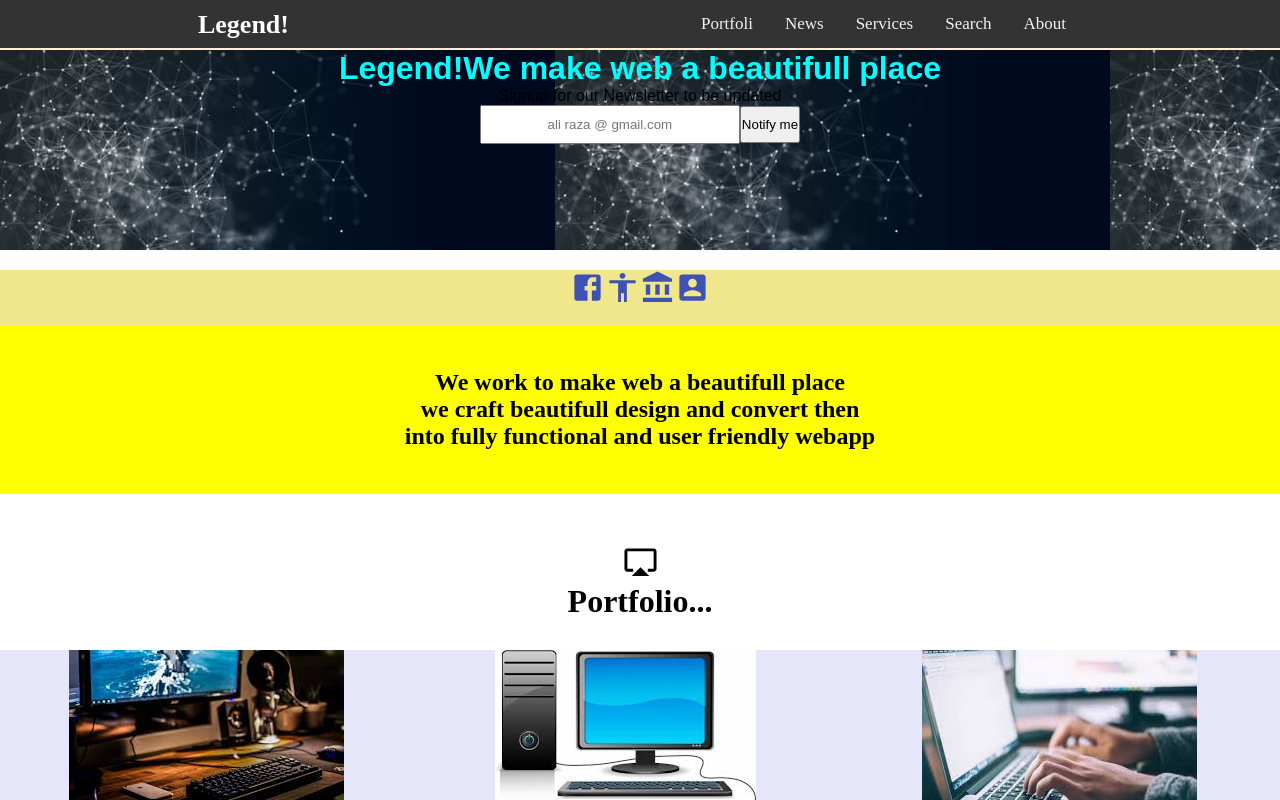
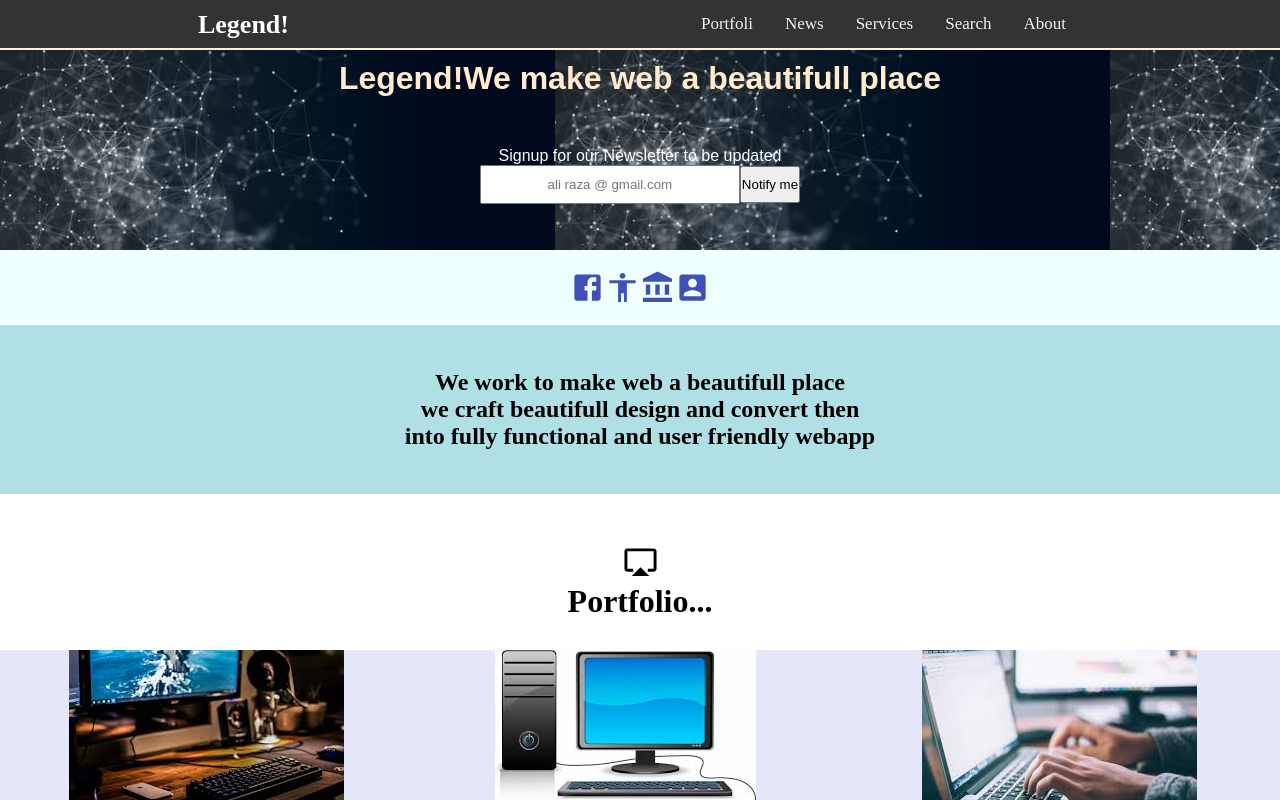
Before and after one commit to ali-203/legend, a React (Create React App) app: page / in a window 1280 px wide. Shown: the top 800 px of the page. Built offline with nearby package versions, Linux system fonts and the light colour scheme.

Commit message:
updated css

```diff
--- a/src/App.css
+++ b/src/App.css
@@ -43,12 +43,15 @@ hr.new4 {
   /* margin-top: 60px; */
 }
 .legeng_text h1{
-color: aqua;
+  padding-top: 10px;
+  color: blanchedalmond;
 }
 
 form{
-margin-top: inherit;
-
+margin-top: 50px;
+}
+form p{
+    color: white;
 }
 
 .ali_raza{
@@ -61,9 +64,9 @@ text-align: center;
 }
 
 .icons{
-  background-color: khaki;
+  background-color: azure;
   padding-bottom: 20px;
-  margin-top: 20px;
+  padding-top: 20px;
   display: flex;
   justify-content: center;
 
@@ -76,7 +79,7 @@ text-align: center;
   text-align: center;
   height: 125px;
   padding-top: 44px;
-  background-color: yellow;
+  background-color: powderblue;
 
 }
 .airplan {
```
